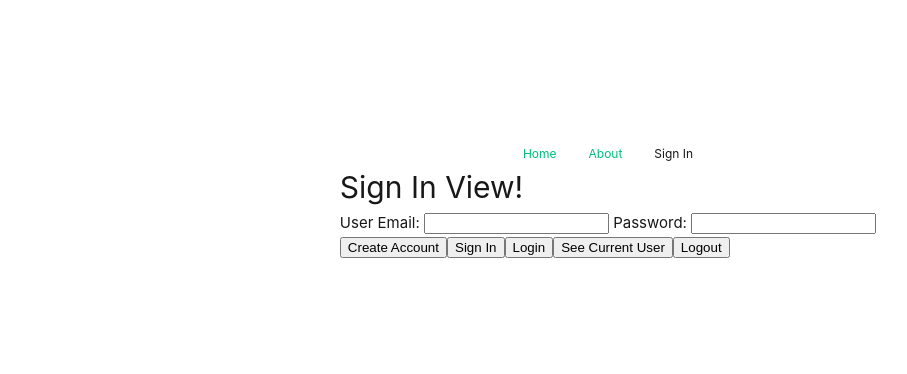
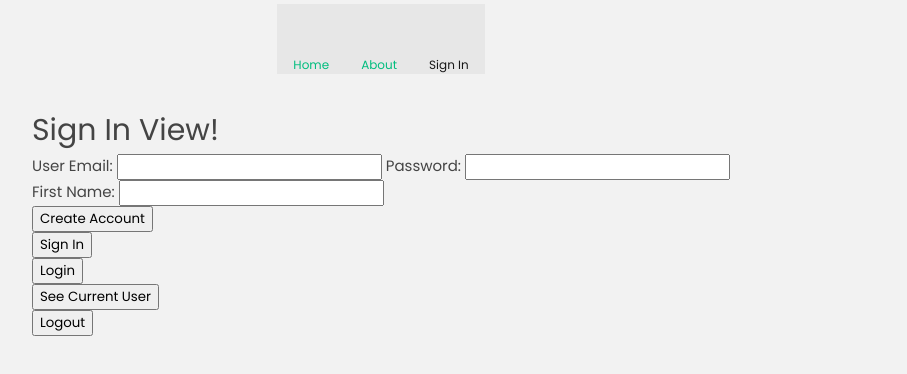
Before and after one commit to lauramussopd/vue-todo-list, a Vue app: page /signin in a window 1280 px wide. Shown: the part 214-588 px from the top of the page, without its empty margins (32-939 px from the left). Built offline with nearby package versions, Linux system fonts and the light colour scheme.

Commit message:
start the home page

```diff
--- a/index.html
+++ b/index.html
@@ -4,6 +4,8 @@
     <meta charset="UTF-8">
     <link rel="icon" href="/favicon.ico">
     <meta name="viewport" content="width=device-width, initial-scale=1.0">
+    <link href="https://fonts.googleapis.com/icon?family=Material+Icons"
+    rel="stylesheet">
     <title>Vite App</title>
   </head>
   <body>
--- a/src/App.vue
+++ b/src/App.vue
@@ -1,21 +1,26 @@
 <script setup>
-import { RouterLink, RouterView } from 'vue-router';
+
+import { RouterLink, RouterView } from 'vue-router'
+
 </script>
 
 <template>
 	<header>
 		<div class="wrapper">
 			<nav>
+
 				<RouterLink to="/">Home</RouterLink>
 				<RouterLink to="/about">About</RouterLink>
 				<RouterLink to="/signin">Sign In</RouterLink>
 			</nav>
 		</div>
 	</header>
-	<div class="content">
-		<RouterView />
-	</div>
+	<main class="mainApp">
 
+		<div class="content">
+			<RouterView />
+		</div>
+	</main>
 </template>
 
 <style scoped>
--- a/src/assets/main.css
+++ b/src/assets/main.css
@@ -1,11 +1,44 @@
 @import './base.css';
+@import url('https://fonts.googleapis.com/css2?family=Poppins:wght@300;400;500;600;800&family=VT323&display=swap');
 
+body {
+  background: #f2f2f2;
+  color: #444;
+  margin: 0 auto;
+}
+
+body * {
+  font-family: "Poppins";
+}
+.mainApp {
+  padding: 2rem;
+}
+
+/* header */
+header {
+  text-align: center;
+  background: #e7e7e7;
+  padding-top: 20px;
+  display: flex;
+  justify-content: center;
+  align-items: center;
+}
+
+header h1 {
+  margin: 0;
+  font-size: 2em;
+  padding-top: 25px;
+  margin-left: 15px;
+  color: #777;
+  transform: rotate(2deg);
+}
+/*
 #app {
   max-width: 1280px;
   margin: 0 auto;
   padding: 2rem;
   font-weight: normal;
-}
+}*/
 
 a,
 .green {
--- a/src/router/index.js
+++ b/src/router/index.js
@@ -2,6 +2,10 @@ import { createRouter, createWebHistory } from 'vue-router'
 import HomeView from '@/views/HomeView.vue'
 
 import { useUserStore } from '@/stores/userStore'
+
+import { supabase } from '@/api/supabase'
+
+let localUser;
 
 const router = createRouter({
   history: createWebHistory(import.meta.env.BASE_URL),
@@ -24,6 +28,28 @@ const router = createRouter({
   ]
 })
 
+//getUser
+async function getUser() {
+  localUser = await supabase.auth.getSession();
+  if(localUser.data.session == null) {
+    next({ name: 'signin' })
+  }
+}
+
+
+//auth requirements
+
+/*
+router.beforeEach((to, from, next) => {
+  if (to.meta.requiresAuth) {
+    console.log("requires auth")
+  }
+  else {
+    next
+  }
+})
+*/
+
 router.beforeEach(async (to, from, next) => {
   const userStore = useUserStore()
 
@@ -34,10 +60,12 @@ router.beforeEach(async (to, from, next) => {
     console.log("test1")
     next({ name: 'signin' })
   } else {
-    console.log("test2")
+    console.log("now you can go to the other pages!")
     next()
   }
 })
 
 
-export default router
+
+
+export default router;
--- a/src/views/AboutView.vue
+++ b/src/views/AboutView.vue
@@ -3,7 +3,7 @@
 
 <template>
 	<main>
-		<h1>About View!</h1>
+		<h1>This is gonna be: Tasks View!</h1>
 	</main>
 </template>
 
--- a/src/views/HomeView.vue
+++ b/src/views/HomeView.vue
@@ -1,7 +1,8 @@
 <script setup>
-/*import { ref } from 'vue'
+/*import { useTaskStore } from '@/stores/taskStore'
+import { ref } from 'vue'
 import { useUserStore } from '@/stores/userStore'
-import { useTaskStore } from '@/stores/userStore'
+
 import { storeToRefs } from 'pinia';
 
 const taskStore = useTaskStore();
@@ -21,4 +22,4 @@ const { tasks } = storeToRefs(taskStore);*/
 </template>
 
 <style scoped>
-</style>
+</style>@/stores/tasksStore
--- a/src/views/SignInView.vue
+++ b/src/views/SignInView.vue
@@ -1,36 +1,74 @@
 <script setup>
 import { ref } from 'vue'
 import { useUserStore } from '@/stores/userStore'
-
+import { supabase } from '@/api/supabase'
 const userStore = useUserStore()
 
 //connect inputs
-const email = ref('')
-const password = ref('')
+const email = ref('');
+const password = ref('');
+const name = ref('');
 
 //create account
-function createAccount() {
-	console.log("create account")
+async function createAccount() {
+	const { data, error	} = await supabase.auth.signUp({
+		email: email.value,
+		password: password.value,
+		options: {
+			data: {
+				first_name: name.value
+			}
+		}
+	})
+	if (error) {
+		console.log(error)
+	}
+	else {
+		console.log(data)
+	}
+
+}
+
+const signIn = () => {
+	userStore.signIn(email.value, password.value)
+	console.log("signIn")
+	console.log(email.value, password.value)
 }
 
 //login
-function login() {
+/*async function login() {
+const { data, error } = await supabase.auth.signInWithPassword({
+	email: email.value,
+		password: password.value
+	})
+	if (error) {
+		console.log(error)
+	}
+	else {
+		console.log(data)
+	}
 	console.log("login")
-}
+}*/
 
 //see current user account
-function seeCurrentUser() {
-	console.log("see current user account")
+async function seeCurrentUser() {
+	const localUser = await supabase.auth.getSession();
+	console.log(localUser)
+	console.log("see current user")
 }
 
 //logout
-function logout() {
+async function logout() {
+const { error } = await supabase.auth.signOut();
+if (error) {
+	console.log(error)
+}
+else {
+	console.log("logout succeded")
+}
 	console.log("logout")
 }
-const signIn = () => {
-	userStore.signIn(email.value, password.value)
-	console.log("signIn")
-}
+
 
 
 </script>
@@ -48,6 +86,14 @@ const signIn = () => {
 				<input type="password" v-model="password" />
 			</label>
 		</div>
+
+		<div class="inputContainer">
+			<label>
+				First Name:
+				<input type="name" v-model="name" />
+			</label>
+		</div>
+
 		<div class="buttonContainer">
 			<button @click="createAccount">Create Account</button>
 			<button @click="signIn">Sign In</button>
@@ -60,4 +106,8 @@ const signIn = () => {
 	</main>
 </template>
 
-<style scoped></style>
+<style scoped>
+button{
+	display: block;
+}
+</style>
```
Also changed, not shown: src/stores/tasksStore.js (+13 -2 lines).
